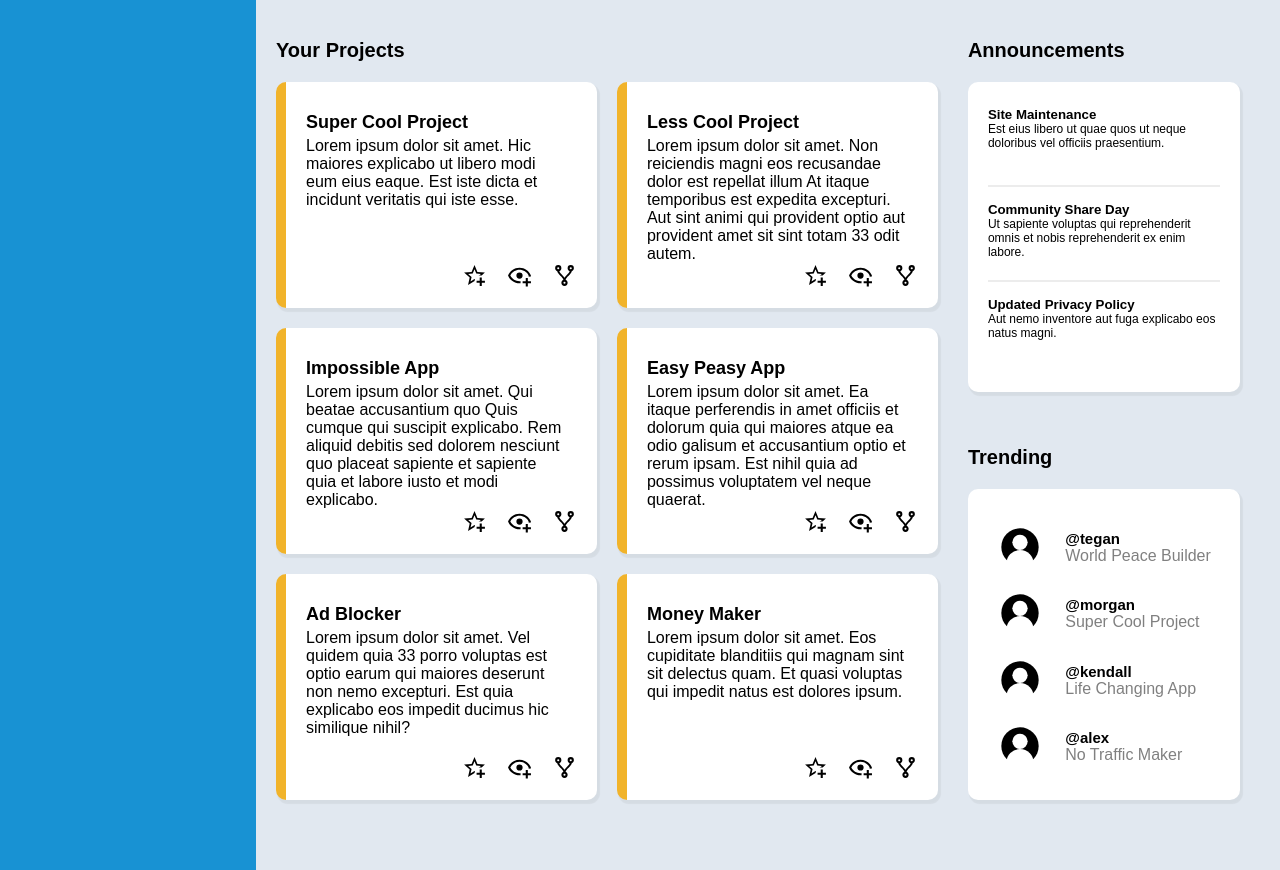
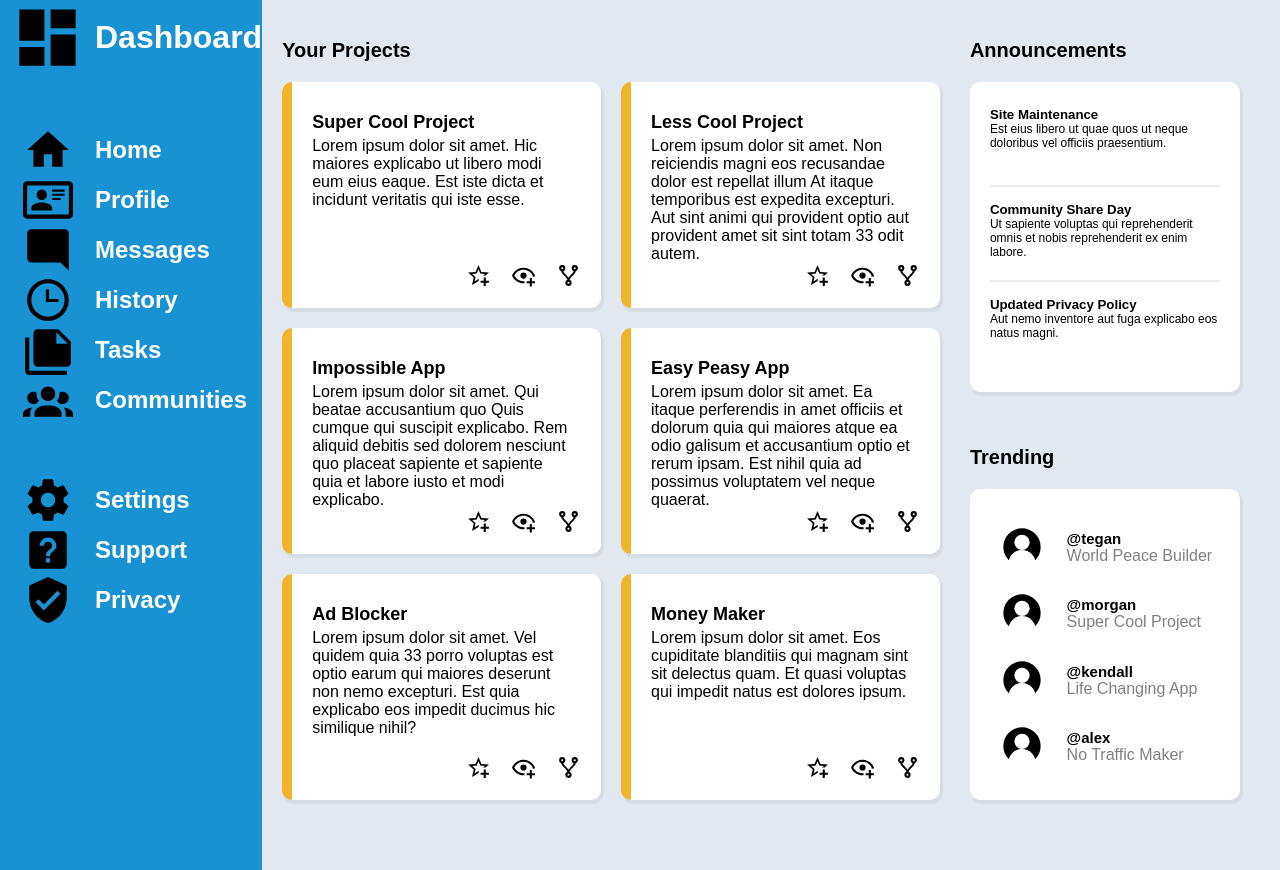
Before and after one commit to harryjwatkins/odin-admin-dashboard, a plain HTML site: page index.html in a window 1280 px wide. Drawn offline with Linux system fonts and the light colour scheme; a web font is replaced by a local one.

Commit message:
Add and style dashboard pages

```diff
--- a/index.html
+++ b/index.html
@@ -10,7 +10,54 @@
 <body>
 
     <div id="wrapper">
-        <div id="sidebar"></div>
+        <div id="sidebar">
+            <div id="nav">
+                <div id="dashboard" class="page">
+                    <img src="images/view-dashboard.svg" alt="">
+                    <h1>Dashboard</h1>
+                </div>
+                <div class="page">
+                    <img src="images/home.svg" alt="">
+                    <h2>Home</h2>
+                </div>
+                <div class="page">
+                    <img src="images/card-account-details-outline.svg" alt="">
+                    <h2>Profile</h2>
+                </div>
+                <div class="page">
+                    <img src="images/message-reply.svg" alt="">
+                    <h2>Messages</h2>
+                </div>
+                <div class="page">
+                    <img src="images/clock-time-three-outline.svg" alt="">
+                    <h2>History</h2>
+                </div>
+                <div class="page">
+                    <img src="images/note-multiple.svg" alt="">
+                    <h2>Tasks</h2>
+                </div>
+                <div class="page">
+                    <img src="images/account-group.svg" alt="">
+                    <h2>Communities</h2>
+                </div>
+                <div id="gap" class="page">
+
+                </div>
+                <div class="page">
+                    <img src="images/cog.svg" alt="">
+                    <h2>Settings</h2>
+                </div>
+                <div class="page">
+                    <img src="images/help-box.svg" alt="">
+                    <h2>Support</h2>
+                </div>
+                <div class="page">
+                    <img src="images/shield-check.svg" alt="">
+                    <h2>Privacy</h2>
+                </div>
+            </div>
+        </div>
+
         <div id="header"></div>
         <div id="main-content">
             <div id="card-container">
--- a/style.css
+++ b/style.css
@@ -23,6 +23,14 @@ p, h1, h2, h3, h4, h5 {
     background-color: #1892d3;
     grid-column: 1/2;
     grid-row: 1/3;
+}
+
+#nav {
+    height: 60%;
+    width: 100%;
+    display: grid;
+    grid-template-columns: 1fr;
+    grid-template-rows: 1fr repeat(10,0.5fr);
 }
 
 #header {
@@ -157,3 +165,36 @@ p, h1, h2, h3, h4, h5 {
     justify-self: right;
     margin-right: 25px;
 }
+
+.page {
+    color: white;
+    display: grid;
+    grid-template-columns: 95px 1fr;
+    grid-template-rows: 1fr;
+}
+
+.page img {
+    height: 50px;
+    width: 50px;
+    align-self: center;
+    justify-self: center;
+}
+
+#gap {
+    height: 50px;
+}
+
+.page h2,
+.page h1 {
+    align-self: center;
+    justify-self: left;
+}
+
+#dashboard img {
+    height: 75px;
+    width: 75px;
+}
+
+#dashboard {
+    margin-bottom: 50px;
+}
```
Also changed, not shown: images/account-group.svg (added), images/card-account-details-outline.svg (added), images/clock-time-three-outline.svg (added), images/cog.svg (added), images/help-box.svg (added), images/home.svg (added), images/message-reply.svg (added), images/note-multiple.svg (added), images/shield-check.svg (added), images/view-dashboard.svg (added).
